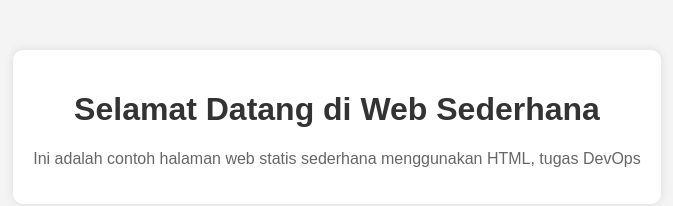
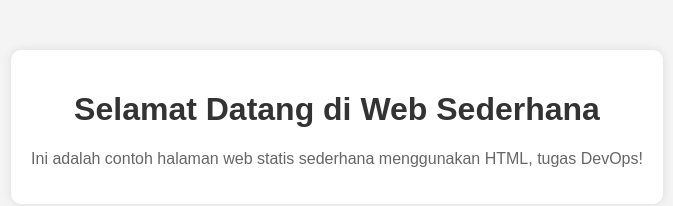
Before and after one commit to pujosn/web-html, a plain HTML site: page index.html in a window 1280 px wide. Shown: the full height of the page, 303-976 px from the left. Drawn offline with Linux system fonts and the light colour scheme.

```diff
--- a/index.html
+++ b/index.html
@@ -29,7 +29,7 @@
 <body>
     <div class="container">
         <h1>Selamat Datang di Web Sederhana</h1>
-        <p>Ini adalah contoh halaman web statis sederhana menggunakan HTML, tugas DevOps</p>
+        <p>Ini adalah contoh halaman web statis sederhana menggunakan HTML, tugas DevOps!</p>
     </div>
 </body>
 </html>
```
Also changed, not shown: 2 other files.
